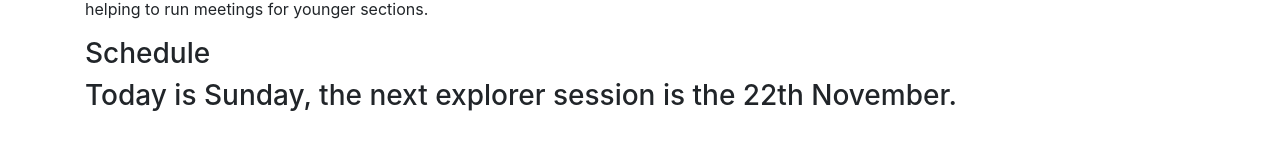
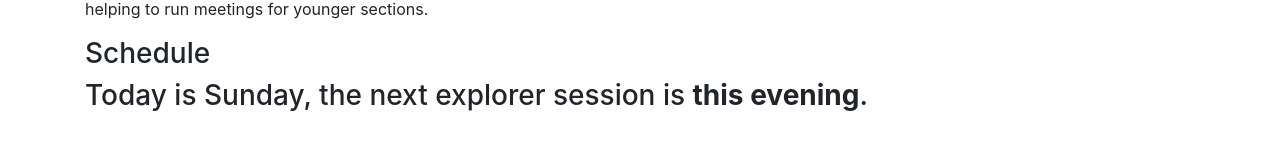
Before and after one commit to Catley94/scoutexplorers, a React (Create React App) app: page / in a window 1280 px wide. Shown: the part 643-785 px from the top of the page. Built offline with nearby package versions, Linux system fonts and the light colour scheme.

Commit message:
Dynamic next date
Added functionality that says todays date and next explorer date (if equals to today, return "this evening")

```diff
--- a/src/Body/Body.js
+++ b/src/Body/Body.js
@@ -4,6 +4,18 @@ import explorerLogo from '../media/Explorers.png';
 import scoutLogo from '../media/Scouts.png';
 
 const Body = props => {
+  /*
+    If props.firstFridayDate is equal to today's date, return "this evening" in bold.
+    else - return next explorer date.
+  */
+  const ifToday = (today) => {
+    const dateToday = new Date().getDate() - 1;
+    if(today === dateToday) {
+      return `the ${props.firstFridayDate} ${props.firstFridayMonth}`;
+    }
+    return <b>this evening</b>;
+  }
+
   return (
     <div className="App">
       <div className="jumbotron text-center">
@@ -39,7 +51,7 @@ const Body = props => {
         <div className="row">
           <div className="col-sm-12">
             <h3>Schedule</h3>
-  <h3>Today is {props.getTimeDate}, the next explorer session is the {props.firstFridayDate} {props.firstFridayMonth}.</h3>
+  <h3>Today is {props.getTimeDate}, the next explorer session is {ifToday(props.firstFridayDate)}.</h3>
             <br />
             <table>
               <tbody>
```
